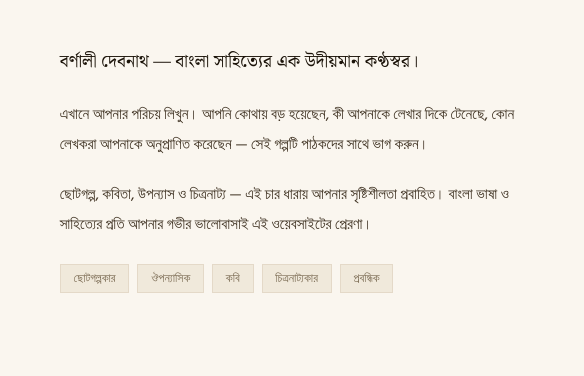
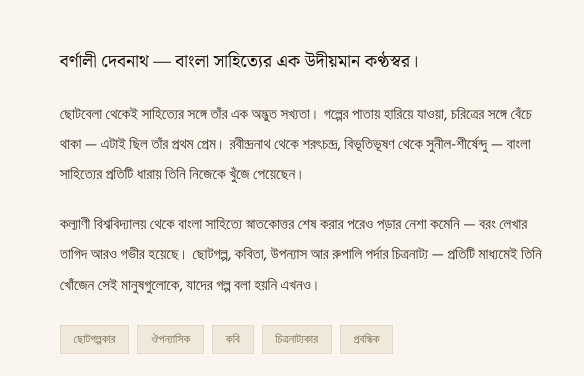
Before and after one commit to kbiswas326/kalamkatha-website, an Eleventy site: page src/index.html in a window 1280 px wide. Shown: the part 3749-4125 px from the top of the page, 489-1073 px from the left. Built offline with nearby package versions, Linux system fonts and the light colour scheme; Eleventy itself is replaced by a stand-in of ours; files that its build step writes are made by us from their sources.

Commit message:
Update author bio section with structured content and improved narrative

```diff
--- a/src/index.html
+++ b/src/index.html
@@ -264,15 +264,9 @@ title: শব্দে বোনা স্বপ্নের দুনিয়
       </div>
     </div>
     <div class="about-text">
-      <p>{{ site.author.name | default("আপনার নামটি এখানে লিখুন") }} — বাংলা সাহিত্যের এক উদীয়মান কণ্ঠস্বর।</p>
-      <p>
-        এখানে আপনার পরিচয় লিখুন। আপনি কোথায় বড় হয়েছেন, কী আপনাকে লেখার দিকে টেনেছে,
-        কোন লেখকরা আপনাকে অনুপ্রাণিত করেছেন — সেই গল্পটি পাঠকদের সাথে ভাগ করুন।
-      </p>
-      <p>
-        ছোটগল্প, কবিতা, উপন্যাস ও চিত্রনাট্য — এই চার ধারায় আপনার সৃষ্টিশীলতা প্রবাহিত।
-        বাংলা ভাষা ও সাহিত্যের প্রতি আপনার গভীর ভালোবাসাই এই ওয়েবসাইটের প্রেরণা।
-      </p>
+      <p>{{ site.author.name }} — {{ site.author.titleLine }}</p>
+      <p>{{ site.author.bioParagraph1 }}</p>
+      <p>{{ site.author.bioParagraph2 }}</p>
       <div class="about-roles">
         <span class="role-tag">ছোটগল্পকার</span>
         <span class="role-tag">ঔপন্যাসিক</span>
```
Also changed, not shown: src/_data/site.json (line endings or trailing spaces).
